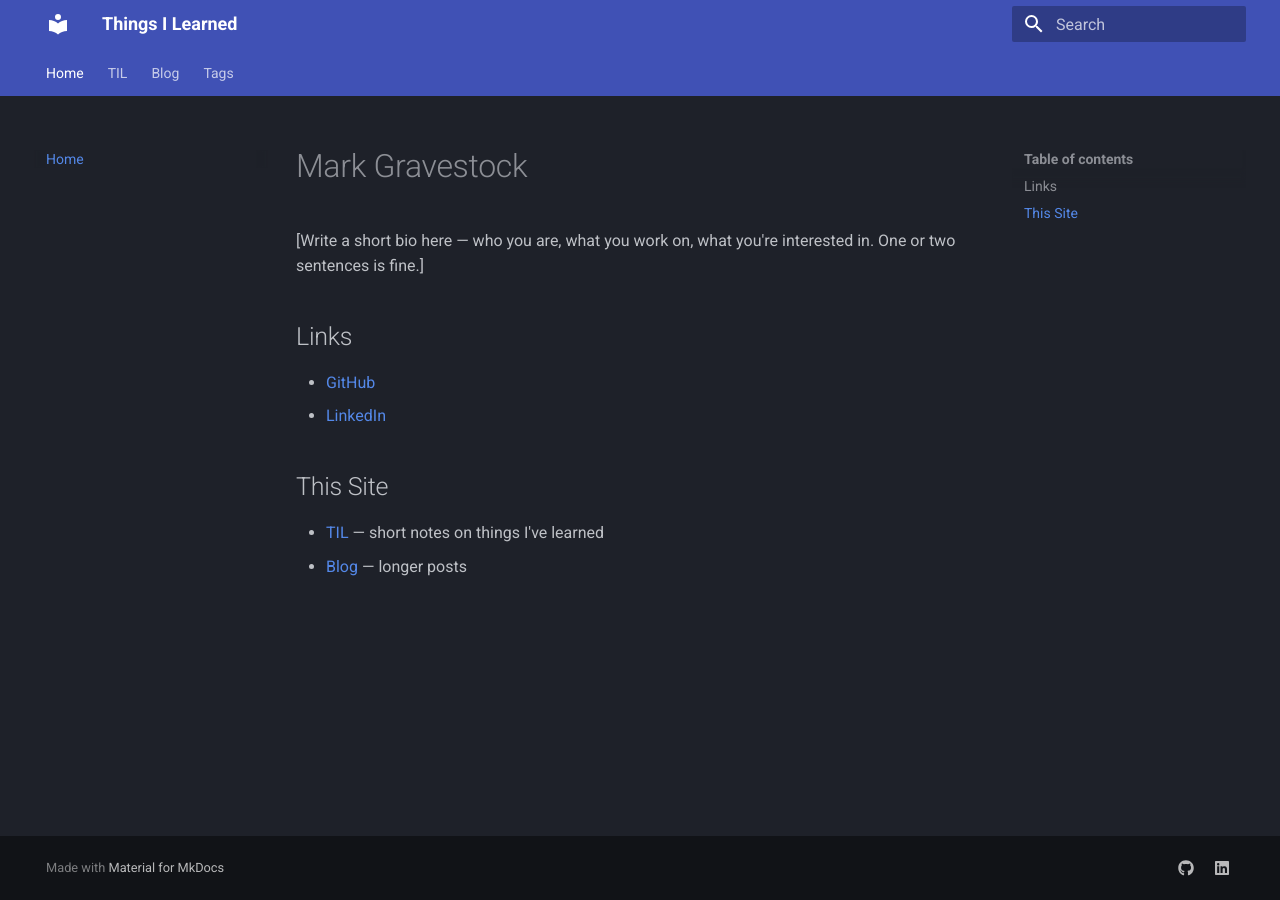
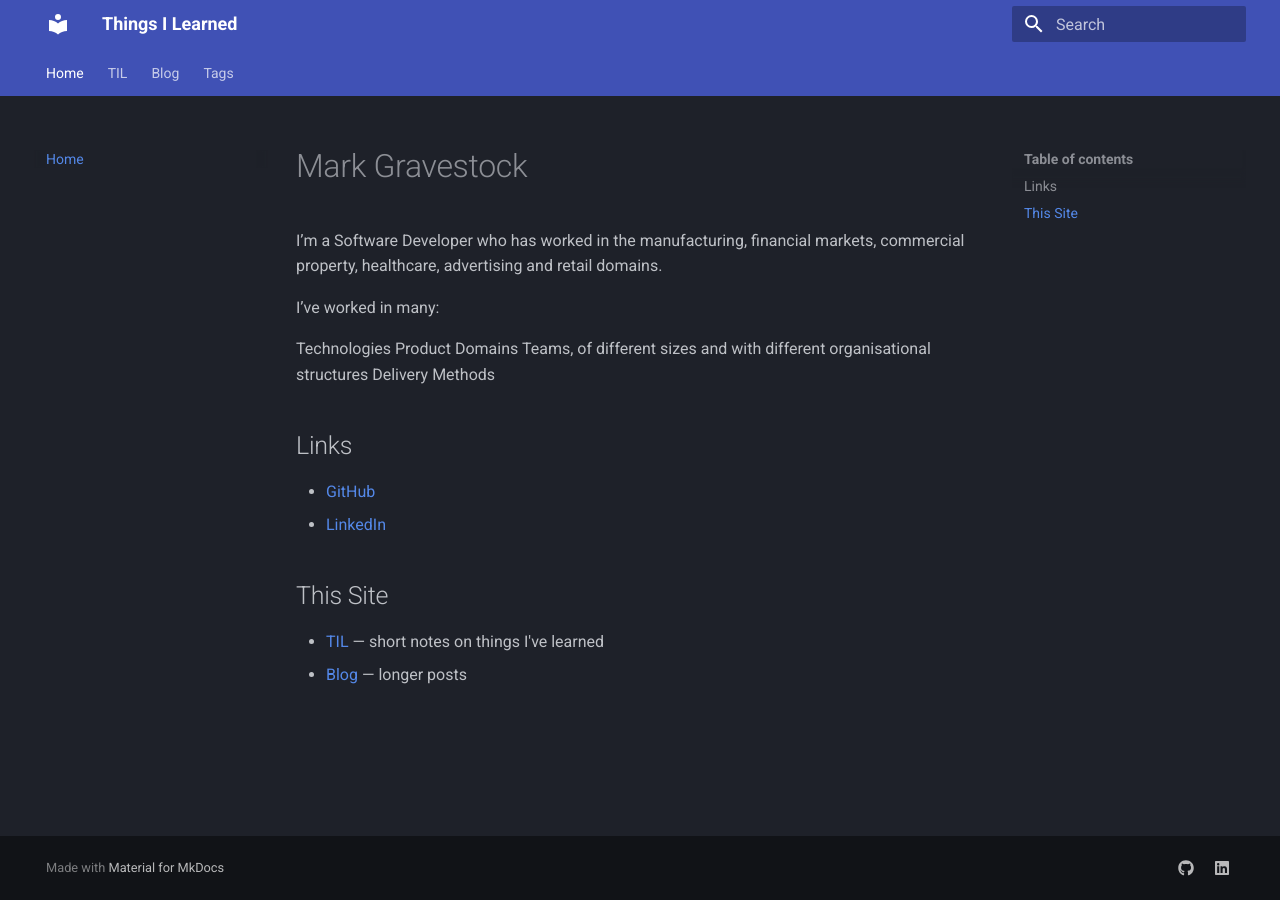
Before and after one commit to MarkGravestock/personal-site, an MkDocs documentation site: the page built from docs/index.md, in a window 1280 px wide. Built offline with MkDocs 1.6.1 and Material for MkDocs 9.7.7, drawn with Linux system fonts in a browser that asks for light colours.

Commit message:
docs: fill in About Me bio and LinkedIn link

```diff
--- a/docs/index.md
+++ b/docs/index.md
@@ -1,12 +1,18 @@
 # Mark Gravestock
 
-[Write a short bio here — who you are, what you work on, what you're interested in.
-One or two sentences is fine.]
+I’m a Software Developer who has worked in the manufacturing, financial markets, commercial property, healthcare, advertising and retail domains.
+
+I’ve worked in many:
+
+Technologies
+Product Domains
+Teams, of different sizes and with different organisational structures
+Delivery Methods
 
 ## Links
 
 - [GitHub](https://github.com/MarkGravestock)
-- [LinkedIn](https://linkedin.com/in/YOUR-LINKEDIN-SLUG)
+- [LinkedIn](https://linkedin.com/in/mark-gravestock)
 
 ## This Site
 
```
